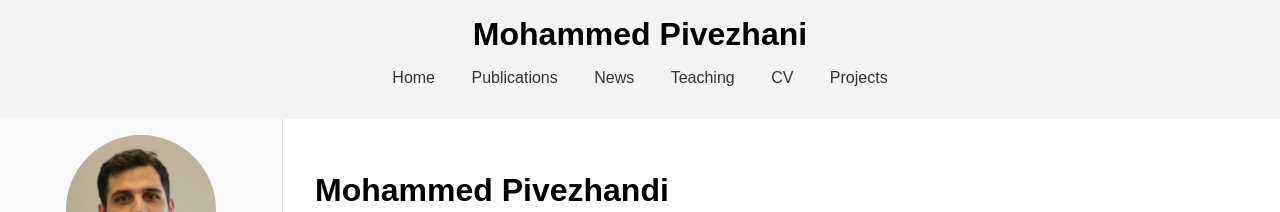
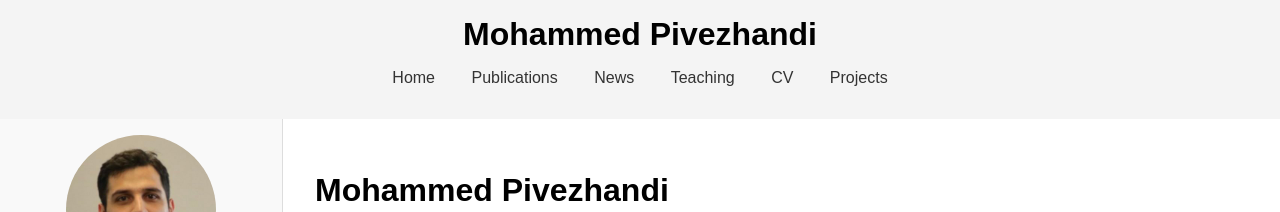
Before and after one commit to pivezhan/pivezhan.github.io, a Jekyll site: the page built from index.markdown, in a window 1280 px wide. Shown: the top 212 px of the page. Built offline with Jekyll 4.4.1, drawn with Linux system fonts in a browser that asks for light colours.

Commit message:
my name fixed

```diff
--- a/_config.yml
+++ b/_config.yml
@@ -1,5 +1,5 @@
 # Site settings
-title: Mohammed Pivezhani
+title: Mohammed Pivezhandi
 email: pivezhandi@wayne.edu
 description: >-
   PhD candidate at Wayne State University, Department of Computer Science.
--- a/_layouts/default.html
+++ b/_layouts/default.html
@@ -3,13 +3,13 @@
   <head>
     <meta charset="UTF-8">
     <meta name="viewport" content="width=device-width, initial-scale=1">
-    <title>{{ page.title | default: site.title }}</title>
+    <title>{{ page.title | default: "Mohammed Pivezhandi" }}</title>
     <link rel="stylesheet" href="{{ '/assets/css/style.css' | relative_url }}">
   </head>
   <body>
     <div class="wrapper">
       <header>
-        <h1>{{ site.title }}</h1>
+        <h1>Mohammed Pivezhandi</h1>
         {% if site.header_pages %}
           <nav>
             <ul>
@@ -26,13 +26,13 @@
 
       <div class="container">
         <aside class="sidebar">
-          <img src="/assets/images/profile.jpg" alt="Mohammed Pivezhani" width="150" height="150">
+          <img src="/assets/images/profile.jpg" alt="Mohammed Pivezhandi" width="150" height="150">
           <h2>Mohammed Pivezhani</h2>
           <p>PhD candidate at Wayne State University, Department of Computer Science. Research focuses on AI-guided scheduling for embedded systems, with expertise in high-performance computing, reinforcement learning, and computer architecture.</p>
           <ul>
             <li>🌍 Detroit, MI</li>
             <li>🏛️ Wayne State University</li>
-            <li>📧 <a href="mailto:{{ pivezhandi@wayne.edu }}">{{ site.email }}</a></li>
+            <li>📧 <a href="mailto:pivezhandi@wayne.edu">pivezhandi@wayne.edu</a></li>
             <li>🔍 <a href="https://scholar.google.com/citations?user=uv7HouQAAAAJ&hl=en">Google Scholar</a></li>
             <li>💻 <a href="https://github.com/pivezhan">GitHub</a></li>
             <li>📘 <a href="https://x.com/pivezhandi">X</a></li>
```
